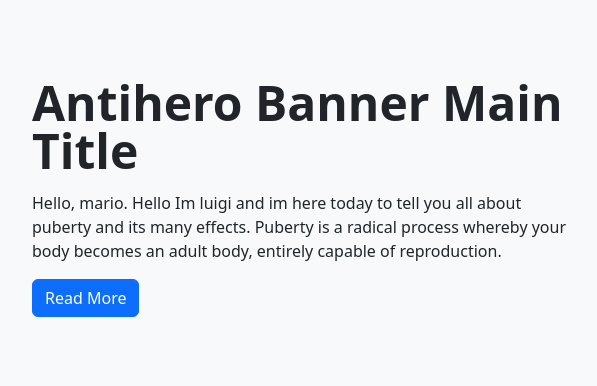
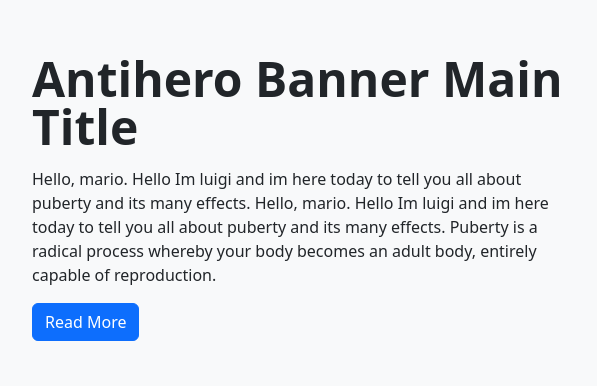
Before and after one commit to matthew-b4b/matthew-b4b, a plain HTML site: page index.html in a window 1280 px wide. Shown: the full height of the page, 50-647 px from the left. Drawn offline with nearby package versions, Linux system fonts and the light colour scheme.

Commit message:
text update
p tag updated

```diff
--- a/index.html
+++ b/index.html
@@ -23,7 +23,7 @@
       <div class="row align-items-center">
         <div class="col-md-6">
           <h1 class="display-5 fw-bold lh-1 mb-3">Antihero Banner Main Title</h1>
-          <p>Hello, mario. Hello Im luigi and im here today to tell you all about puberty and its many effects. Puberty is a radical process whereby your body becomes an adult body, entirely capable of reproduction.</p>
+          <p>Hello, mario. Hello Im luigi and im here today to tell you all about puberty and its many effects. Hello, mario. Hello Im luigi and im here today to tell you all about puberty and its many effects. Puberty is a radical process whereby your body becomes an adult body, entirely capable of reproduction.</p>
           <button type="button" class="btn btn-primary">Read More</button>
         </div>
         <div class="col-lg-6 ">
```
